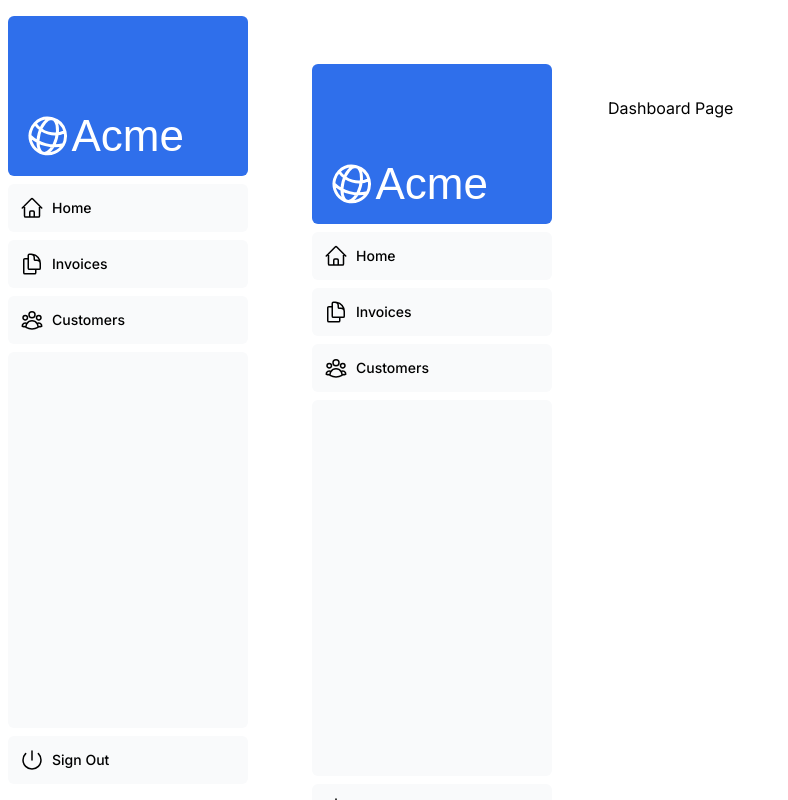
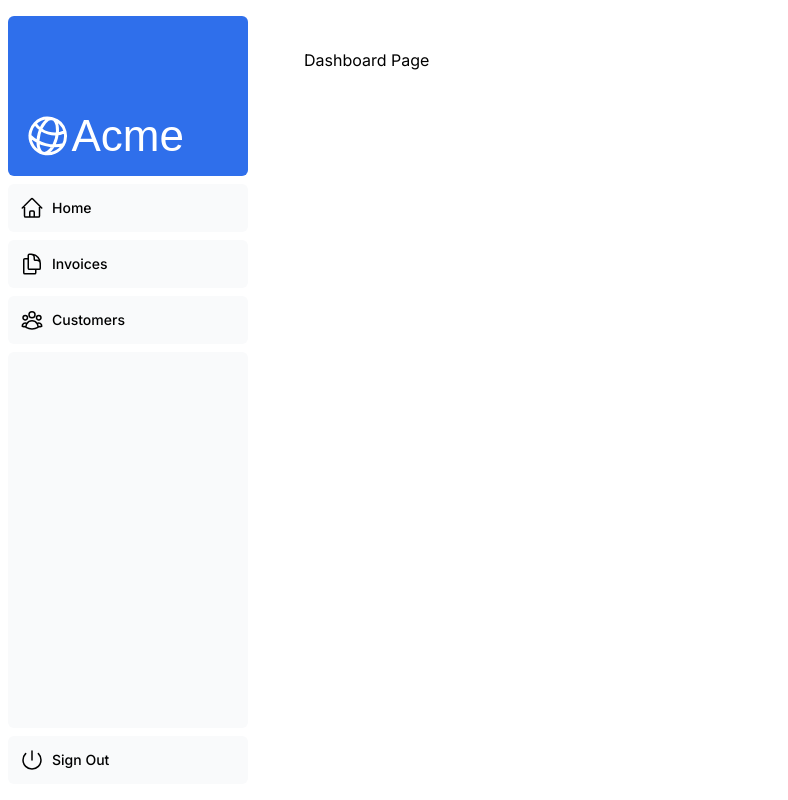
Before and after one commit to nchhujimiyama/next-project, a Next.js app: page /dashboard in a window 1280 px wide. Shown: the whole page, without its empty margins (0-788 px from the left). Built offline with nearby package versions, Linux system fonts and the light colour scheme; a web font is replaced by a local one.

Commit message:
fix layout

```diff
--- a/app/dashboard/page.tsx
+++ b/app/dashboard/page.tsx
@@ -1,10 +1,8 @@
-import Layout from "./Layout";
+import Layout from "./layout";
 
 export default function Page() {
   return (
-    <Layout>
-      <p>Dashboard Page</p>
-    </Layout>
+    <p>Dashboard Page</p>
   )
   // return <p>Dashboard Page</p>;
 }
```
